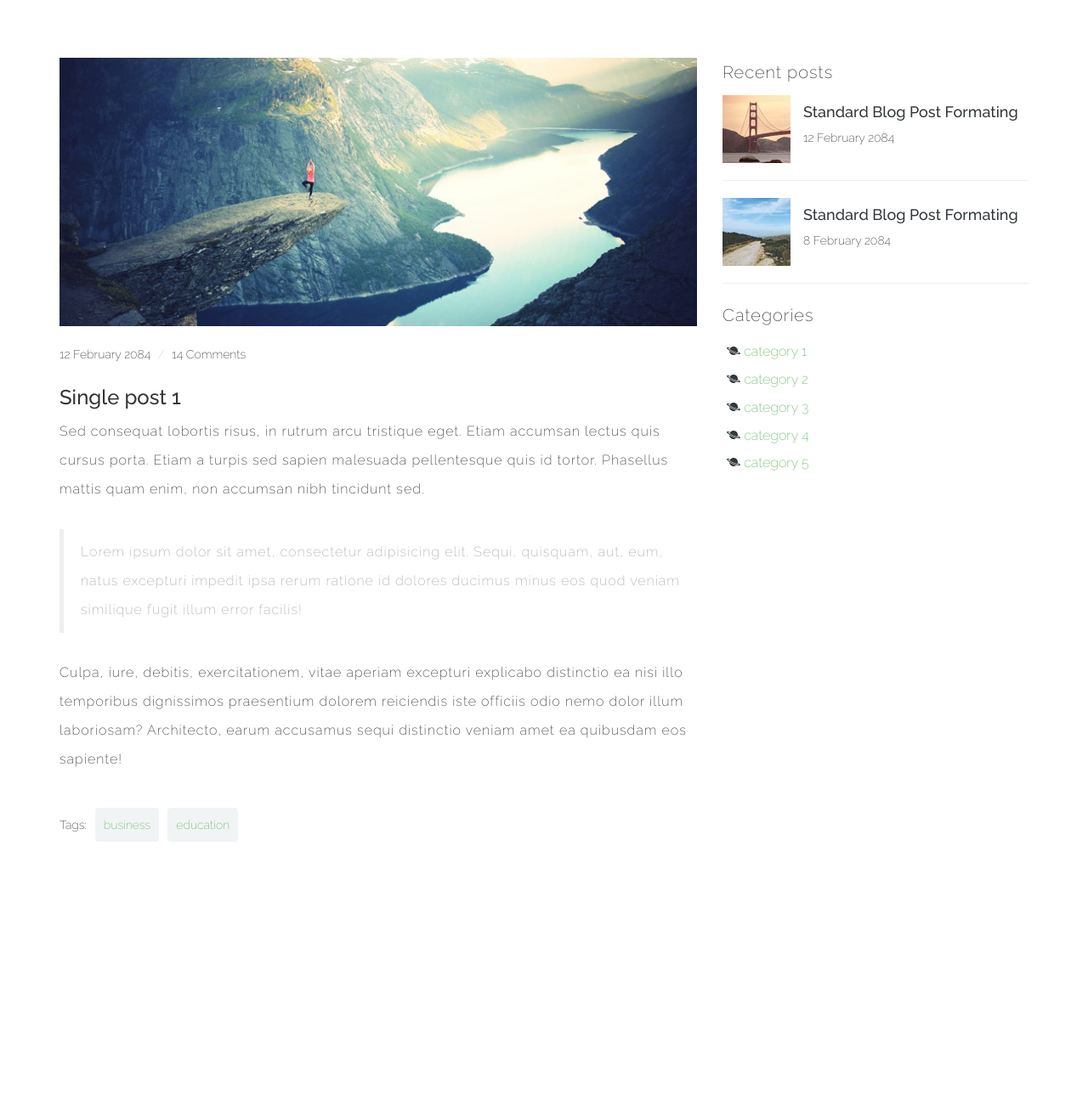
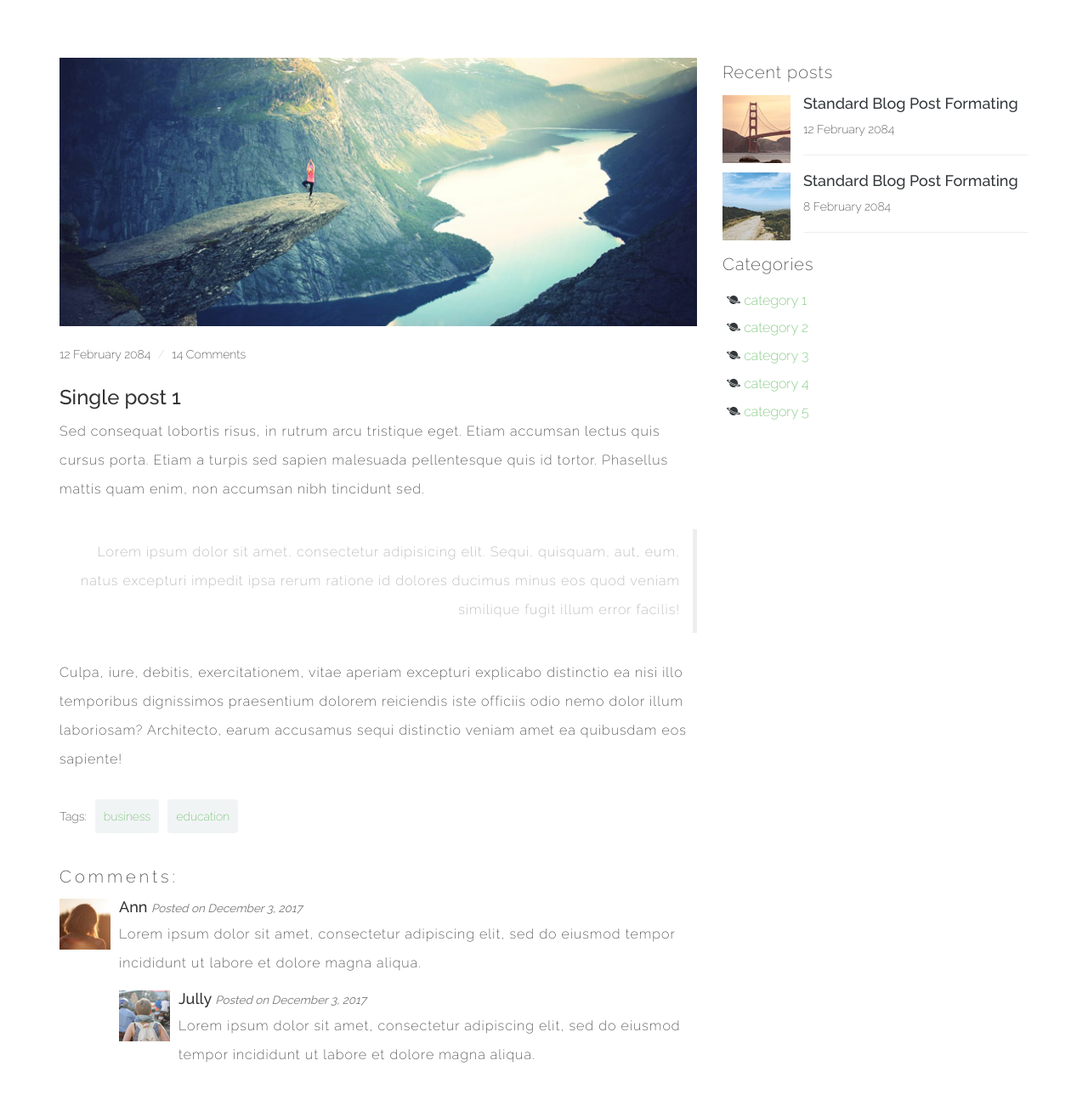
Before and after one commit to KirillUnited/portfolio, a plain HTML site: page blog/blog-single.html in a window 1280 px wide. Shown: the part 252-1540 px from the top of the page at 85% size. Drawn offline with nearby package versions, Linux system fonts and the light colour scheme.

Commit message:
added comments|delete overlay

```diff
--- a/blog/assets/css/style-blog-single.css
+++ b/blog/assets/css/style-blog-single.css
@@ -13,10 +13,13 @@
     -webkit-box-align: center;
         -ms-flex-align: center;
             align-items: center;
-    margin-top: 30px;
+    margin: 20px 0;
 }
 #blog .blog-content .blog-single blockquote {
     margin: 30px 0;
     display: block;
     color: #aaaaaa;
 }
+#blog .blog-content h2 {
+    color: inherit;
+}
--- a/blog/assets/css/style-blog.css
+++ b/blog/assets/css/style-blog.css
@@ -1,5 +1,5 @@
-.overlay {
-    height: 0;
+#blog {
+    background-color: rgba(0, 0, 0, 0.3);
 }
 #blog .blog-header a,
 #blog .blog-content a,
--- a/blog/assets/css/style.css
+++ b/blog/assets/css/style.css
@@ -12,7 +12,6 @@ h1 {
     font-size: 3rem;
     line-height: 3rem;
     letter-spacing: 12px;
-    padding-bottom: 8px;
     font-weight: 300;
     text-transform: uppercase;
 }
@@ -67,14 +66,6 @@ p {
 .ion-navicon-round {
     font-size: 25px;
 }
-.overlay {
-    position: absolute;
-    top: 0;
-    left: 0;
-    width: 100%;
-    height: 100vh;
-    background-color: rgba(0, 0, 0, 0.65);
-}
 #home {
     display: -webkit-box;
     display: -ms-flexbox;
@@ -86,6 +77,7 @@ p {
         -ms-flex-align: center;
             align-items: center;
     height: 100vh;
+    background-color: rgba(0, 0, 0, 0.3);
 }
 .container-home {
     color: #fff;
@@ -98,7 +90,7 @@ p {
     -webkit-transition: 0.7s;
     -o-transition: 0.7s;
     transition: 0.7s;
-    background-color: rgba(255, 255, 255, 0.1);
+    background-color: rgba(0, 0, 0, 0.7);
 }
 .container-home .btn:hover {
     background: #f1f4f5;
@@ -147,7 +139,7 @@ p {
     color: #63bc63;
 }
 #contact {
-    height: 100vh;
+    background-color: rgba(0, 0, 0, 0.3);
 }
 #contact .recent-blog {
     padding: 50px 15px 70px;
@@ -200,10 +192,9 @@ p {
 #contact .social {
     padding: 50px 0;
 }
-.overlay-footer{
-    position: absolute;
-    left: 0;
-    width: 100%;
-    height: 100vh;
-    background-color: rgba(0, 0, 0, 0.65);
+.container-home h1,
+.container-home p,
+#contact,
+#blog .social {
+    text-shadow: 0 3px 2px rgba(0, 0, 0, 1);
 }
--- a/blog/assets/js/script.js
+++ b/blog/assets/js/script.js
@@ -41,24 +41,6 @@ $(function() {
 	});
 });
 
- // bxslider
- $(document).ready(function(){
-  $('.bxslider').bxSlider({
-    mode: 'horizontal',
-    slideSelector: '',
-    infiniteLoop: true,
-    controls: false,
-    auto: true,
-    autoHover: true,
-    speed: 500,
-    startSlide: 0,
-    captions: false,
-    slideWidth: 920,
-    items: 2,
-    responsive: true,
-  });
-});
-
 // owlCarousel
 
 $(document).ready(function(){
--- a/blog/blog-single.html
+++ b/blog/blog-single.html
@@ -63,7 +63,7 @@
 						</ul>
 						<h3>Single post 1</h3>
 						<p>Sed consequat lobortis risus, in rutrum arcu tristique eget. Etiam accumsan lectus quis cursus porta. Etiam a turpis sed sapien malesuada pellentesque quis id tortor. Phasellus mattis quam enim, non accumsan nibh tincidunt sed.</p>
-						<blockquote>
+						<blockquote class="blockquote-reverse">
 							<p>Lorem ipsum dolor sit amet, consectetur adipisicing elit. Sequi, quisquam, aut, eum, natus excepturi impedit ipsa rerum ratione id dolores ducimus minus eos quod veniam similique fugit illum error facilis!</p>
 						</blockquote>
 						<p>Culpa, iure, debitis, exercitationem, vitae aperiam excepturi explicabo distinctio ea nisi illo temporibus dignissimos praesentium dolorem reiciendis iste officiis odio nemo dolor illum laboriosam? Architecto, earum accusamus sequi distinctio veniam amet ea quibusdam eos sapiente!</p>
@@ -71,12 +71,31 @@
 							<div>Tags:</div>
 							<a href="">business</a>
 							<a href="">education</a>
-					    </div>
-				    </div>
+						</div>
+					</div>
+					<h2>Comments:</h2>
+					<div class="media">
+						<div class="media-left">
+							<img src="assets/img/comment1.jpg" class="media-object">
+						</div>
+						<div class="media-body">
+							<h4 class="media-heading">Ann <small><i>Posted on December 3, 2017</i></small></h4>
+							<p>Lorem ipsum dolor sit amet, consectetur adipiscing elit, sed do eiusmod tempor incididunt ut labore et dolore magna aliqua.</p>
+							<div class="media">
+								<div class="media-left">
+									<img src="assets/img/comment2.jpg" class="media-object">
+								</div>
+								<div class="media-body">
+									<h4 class="media-heading">Jully <small><i>Posted on December 3, 2017</i></small></h4>
+									<p>Lorem ipsum dolor sit amet, consectetur adipiscing elit, sed do eiusmod tempor incididunt ut labore et dolore magna aliqua.</p>
+								</div>
+							</div>
+						</div>
+					</div>
 				</div>
 				<div class="col-md-4 col-sm-12 blog-recent-posts">
 					<p>Recent posts</p>
-					<div class="blog-post clearfix">
+					<div class="blog-post">
 						<div class="thumb-post">
 							<a href="blog-single.html"><img src="assets/img/blogthumb2.jpg" alt="single post" title="single post" class="img-responsive"></a>
 						</div>
@@ -86,7 +105,7 @@
 						</div>
 					</div>
 					<hr>
-					<div class="blog-post clearfix">
+					<div class="blog-post">
 						<div class="thumb-post">
 							<a href="blog-single.html"><img src="assets/img/blogthumb3.jpg" alt="single post" title="single post" class="img-responsive"></a>
 						</div>
```
Also changed, not shown: blog/blog.html (+0 -1 lines), blog/index.html (+0 -2 lines).
